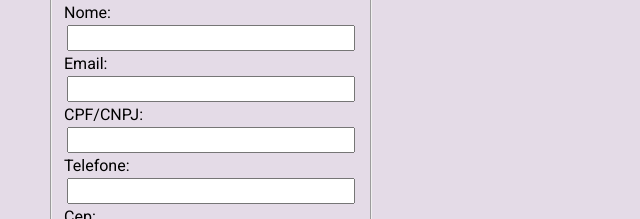
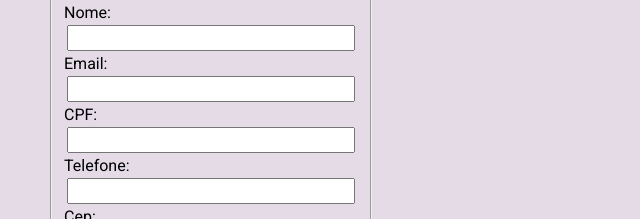
Before and after one commit to marlenesedano/formulario_cadastro_clientes, a plain HTML site: page index.html in a window 1280 px wide. Shown: the part 134-353 px from the top of the page, 0-640 px from the left. Drawn offline with Linux system fonts and the light colour scheme.

Commit message:
Finalizaçao Projeto

```diff
--- a/index.html
+++ b/index.html
@@ -27,8 +27,9 @@
           class="email text_input"
           type="email"
         /><br />
-        <label>CPF/CNPJ:</label><br /><input
-          class="cpf_cnpj text_input"
+        <label>CPF:</label><br /><input
+          id="cpf"
+          class="cpf text_input"
           type="number"
         /><br />
         <label>Telefone:</label><br /><input
--- a/js/app.js
+++ b/js/app.js
@@ -1,3 +1,4 @@
+//Validation Zip
 "use strict";
 
 const clearForm = (address) => {
@@ -35,12 +36,14 @@ const zipSearch = async () => {
 };
 document.getElementById("zip").addEventListener("focusout", zipSearch);
 
+//gets fields
+
 let cliente = {};
 
 function cadastrar() {
   const nome = document.querySelector(".nome").value;
   const email = document.querySelector(".email").value;
-  const cpf = document.querySelector(".cpf_cnpj").value;
+  const cpf = document.querySelector(".cpf").value;
   const telefone = document.querySelector(".telefone").value;
   const cep = document.querySelector(".cep").value;
   const lagradouro = document.querySelector(".rua").value;
@@ -80,34 +83,30 @@ function cadastrar() {
   return formattedClient;
 }
 
+//Validation cpf
+
 document.getElementById("btn_send").addEventListener("click", () => {
   cadastrar();
 });
 
-// Teste Modal
+// Modal
 
-// Get the modal
 var modal = document.getElementById("myModal");
 
-// Get the button that opens the modal
 var btn = document.getElementById("btn_send");
 
-// Get the <span> element that closes the modal
 var span = document.getElementsByClassName("close")[0];
 
-// When the user clicks the button, open the modal
 btn.onclick = function () {
   modal.style.display = "block";
   var dados = document.getElementById("dados");
   dados.innerHTML = cadastrar();
 };
 
-// When the user clicks on <span> (x), close the modal
 span.onclick = function () {
   modal.style.display = "none";
 };
 
-// When the user clicks anywhere outside of the modal, close it
 window.onclick = function (event) {
   if (event.target == modal) {
     modal.style.display = "none";
```
Also changed, not shown: media/img1.png (added), media/img2.png (added), 1 other file.
